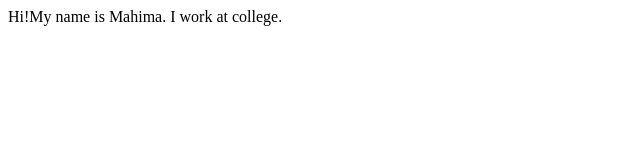
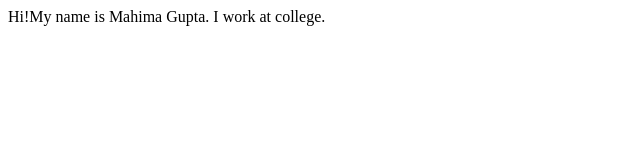
Before and after one commit to mahimagupta24/mahi-gg, a plain HTML site: page index.html in a window 1280 px wide. Shown: the full height of the page, 0-640 px from the left. Drawn offline with Linux system fonts and the light colour scheme.

```diff
--- a/index.html
+++ b/index.html
@@ -7,7 +7,7 @@
     <title>mysite</title>
 </head>
 <body>
-    Hi!My name is Mahima.
+    Hi!My name is Mahima Gupta.
     I work at college.
 </body>
 </html>
```
